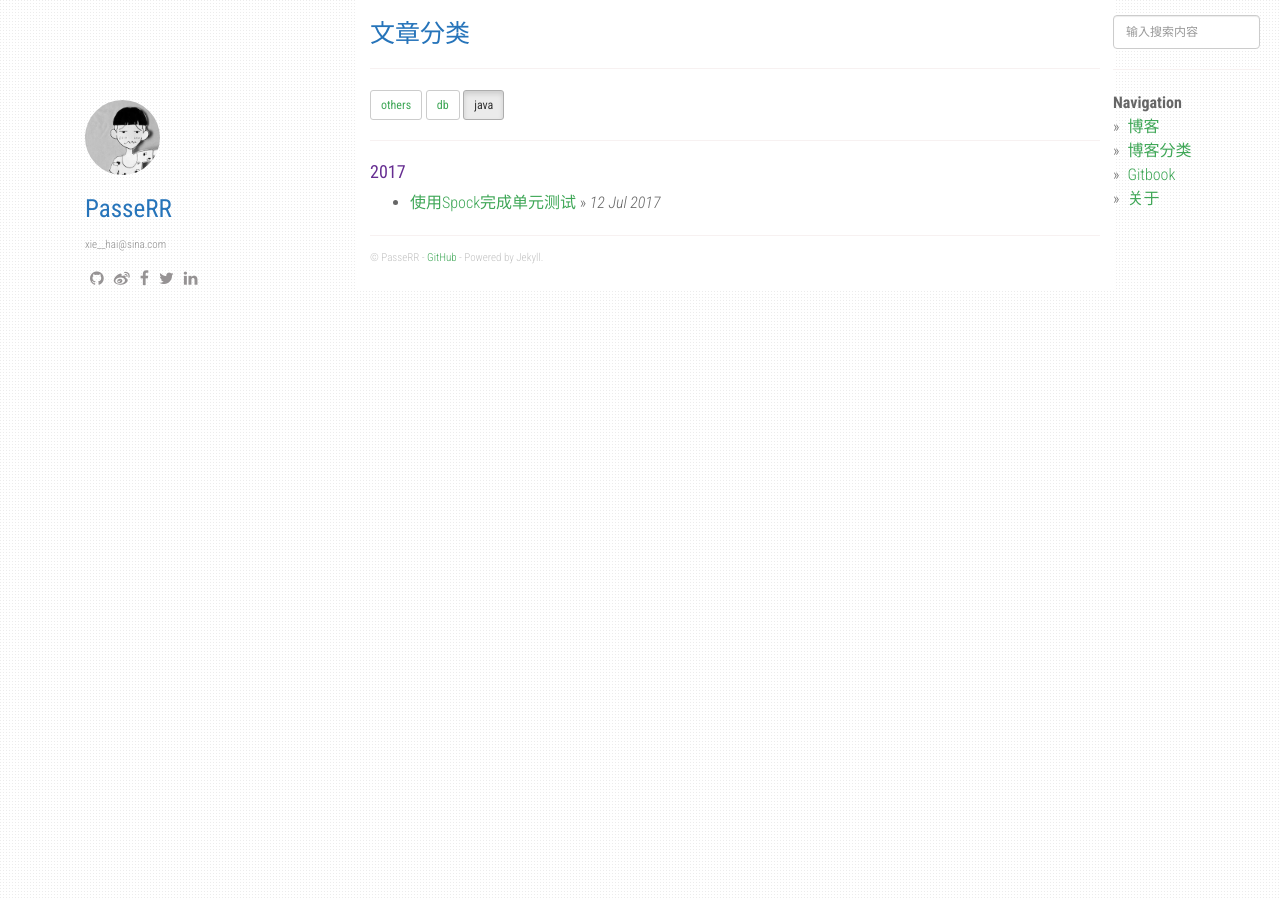
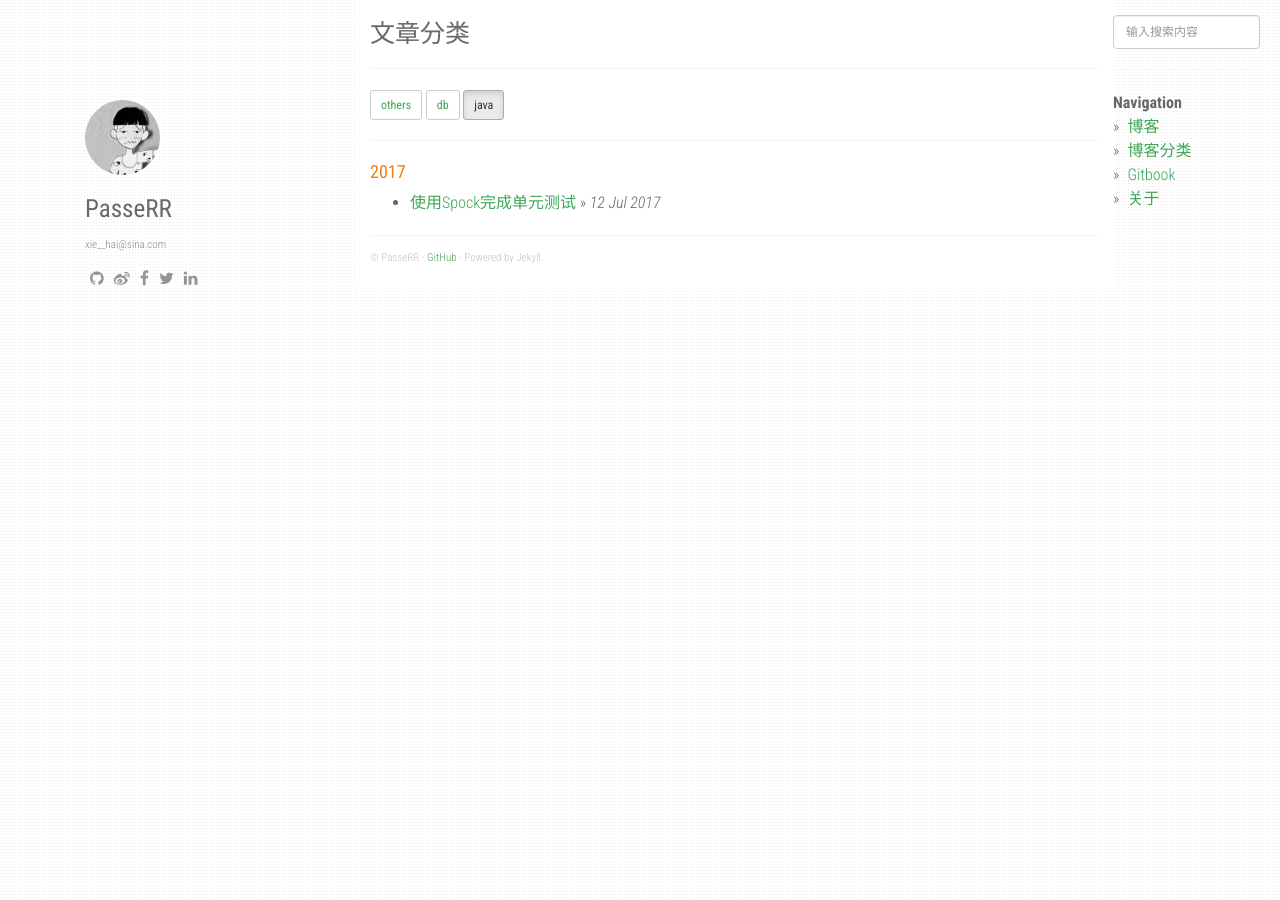
Before and after one commit to PasseRR/passerr.github.io, a Jekyll site: the page built from category/java.md, in a window 1280 px wide. Built offline with Jekyll 4.4.1, drawn with Linux system fonts in a browser that asks for light colours; nearby versions of some CDN libraries.

Commit message:
update color.css

```diff
--- a/static/css/color.css
+++ b/static/css/color.css
@@ -1,19 +1,20 @@
-h1 {
-  color: #2674BA;
+h1, h2 {
+    color: #696969;
 }
-h2 {
-  color: #0099CC;
+
+h3 {
+    color: #2674BA;
 }
-h3 {
-  color: #F77A0B;
+
+h4 {
+    color: #F77A0B;
 }
-h4 {
-  color: #662D91;
+
+h5 {
+    color: #662D91;
 }
-h5 {
-  color: #444444;
+
+th {
+    background-color: #2674BA;
+    color: white;
 }
-th {
-  background-color: #2674BA;
-  color: white;
-}
```
